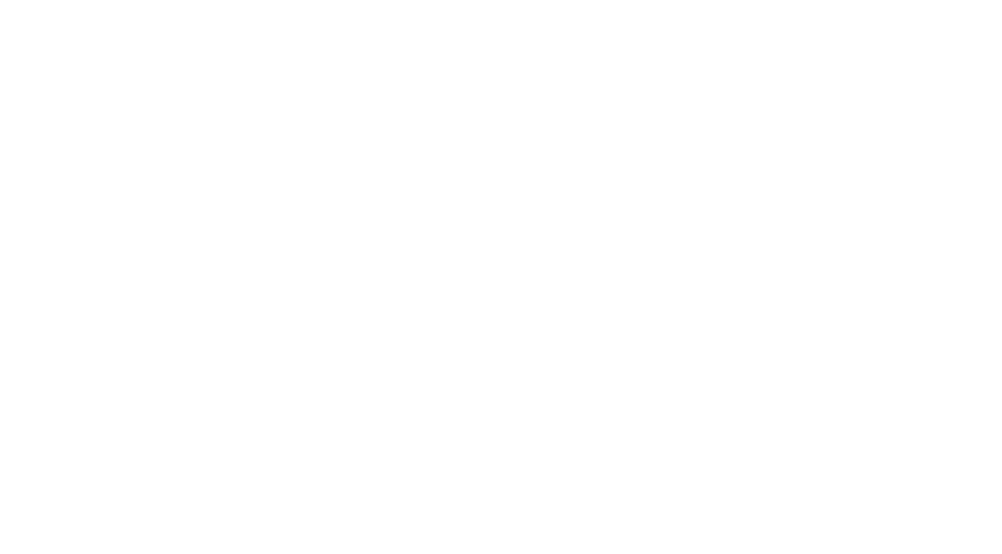
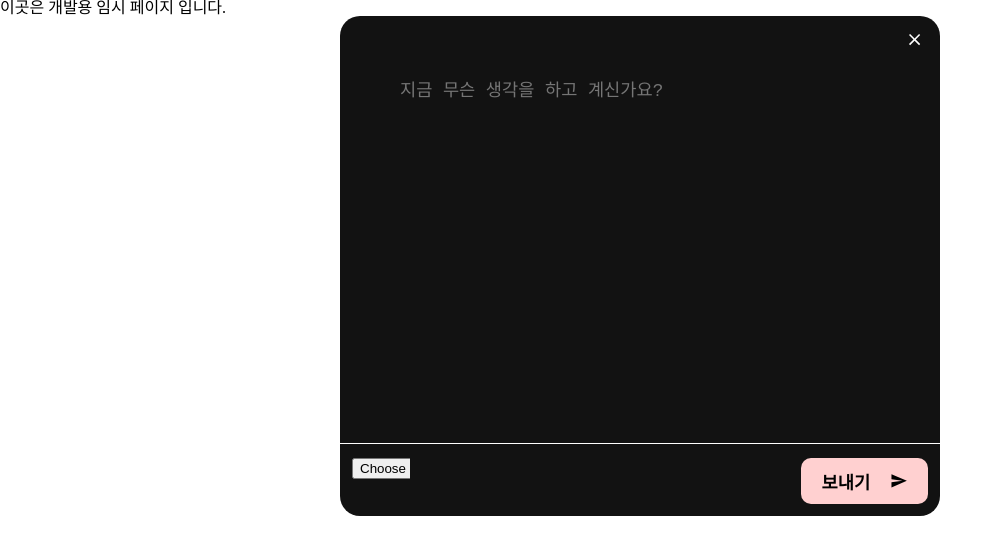
Before and after one commit to dongkyusq/carat-teamProject, a React (Vite) app: page / in a window 1280 px wide. Before the commit this address had no page. Shown: the top 554 px of the page, without its empty margins (0-1002 px from the left). Built offline with nearby package versions, Linux system fonts and the light colour scheme.

Commit message:
update : NewsfeedCreate style

```diff
--- a/package.json
+++ b/package.json
@@ -10,10 +10,15 @@
     "preview": "vite preview"
   },
   "dependencies": {
+    "@emotion/react": "^11.11.4",
+    "@emotion/styled": "^11.11.5",
+    "@mui/icons-material": "^5.15.19",
+    "@mui/material": "^5.15.19",
     "@reduxjs/toolkit": "^2.2.5",
     "react": "^18.2.0",
     "react-dom": "^18.2.0",
     "react-redux": "^9.1.2",
+    "react-router-dom": "^6.23.1",
     "redux": "^5.0.1",
     "styled-components": "^6.1.11",
     "styled-reset": "^4.5.2"
--- a/src/GlobalStyle.jsx
+++ b/src/GlobalStyle.jsx
@@ -3,6 +3,11 @@
 
 const GlobalStyle = createGlobalStyle`
   ${reset}
+
+  @font-face {
+    font-family: 'Pretendard-Regular';
+    src: url('https://fastly.jsdelivr.net/gh/Project-Noonnu/noonfonts_2107@1.1/Pretendard-Regular.woff') format('woff');
+  }
 `;
 
 export default GlobalStyle;
--- /dev/null
+++ b/src/components/NewsfeedCreate.jsx
@@ -0,0 +1,129 @@
+import React, { useEffect, useRef } from "react";
+import styled from "styled-components";
+import CloseIcon from "@mui/icons-material/Close";
+import SendIcon from "@mui/icons-material/Send";
+import AddPhotoAlternateIcon from "@mui/icons-material/AddPhotoAlternate";
+
+function NewsfeedCreate() {
+  const text = useRef("");
+
+  const sendText = e => {
+    e.preventDefault();
+    console.log(text.current.value);
+    /* 잘 들어온다 */
+  };
+
+  const uploadImg = e => {
+    e.preventDefault();
+  };
+
+  return (
+    <form>
+      <StWriteWrap>
+        <StTextareaWrap>
+          <StExitBtn>
+            <CloseIcon style={StIcon} />
+          </StExitBtn>
+          <StTextarea ref={text} placeholder="지금 무슨 생각을 하고 계신가요?"></StTextarea>
+        </StTextareaWrap>
+        <StHr />
+        <StToolWrap>
+          <StPhotoInput type="file" accept="image/gif, image/jpeg, image/jpg, image/png" src={<AddPhotoAlternateIcon />} />
+          <StSendBtn onClick={sendText}>
+            <StSpan>보내기</StSpan>
+            <SendIcon style={StSendIcon} />
+          </StSendBtn>
+        </StToolWrap>
+      </StWriteWrap>
+    </form>
+  );
+}
+
+export default NewsfeedCreate;
+
+const StWriteWrap = styled.div`
+  display: flex;
+  flex-direction: column;
+  justify-content: space-between;
+  width: 600px;
+  height: 500px;
+  margin: 0 auto;
+  border-radius: 20px;
+
+  font-family: "Pretendard-Regular";
+  background-color: #121212;
+`;
+const StTextareaWrap = styled.div`
+  position: relative;
+  width: 100%;
+  height: 85%;
+`;
+const StExitBtn = styled.button`
+  position: absolute;
+  top: 0;
+  right: 0;
+  width: 50px;
+  height: 50px;
+  border: 0;
+  background-color: transparent;
+`;
+const StTextarea = styled.textarea`
+  display: block;
+  position: absolute;
+  bottom: 0px;
+  left: 50px;
+  width: calc(100% - 100px);
+  height: calc(100% - 50px);
+  padding: 10px;
+  border: none;
+  resize: none;
+  box-sizing: border-box;
+  outline: none;
+  font-size: 1.1rem;
+
+  background-color: transparent;
+  color: #fefefe;
+`;
+const StToolWrap = styled.div`
+  display: flex;
+  justify-content: space-between;
+  width: 100%;
+  height: 14%;
+  padding: 12px;
+  box-sizing: border-box;
+`;
+const StPhotoInput = styled.input`
+  width: 10%;
+  border: 0;
+  background-color: transparent;
+`;
+const StSendBtn = styled.button`
+  display: flex;
+  justify-content: center;
+  gap: 20px;
+  width: 22%;
+  border: 0;
+  border-radius: 10px;
+  align-items: center;
+  background-color: #ffd0d0;
+`;
+const StSpan = styled.span`
+  display: inline-block;
+  font-size: 1.1rem;
+  font-weight: 900;
+`;
+const StHr = styled.div`
+  width: 100%;
+  height: 1px;
+  margin: 0 auto;
+  background-color: #fefefe;
+`;
+
+const StIcon = {
+  fontSize: "1.2rem",
+  color: "#fefefe",
+};
+const StSendIcon = {
+  display: "inline",
+  fontSize: "1.1rem",
+};
--- a/src/main.jsx
+++ b/src/main.jsx
@@ -1,9 +1,11 @@
 import React from "react";
 import ReactDOM from "react-dom/client";
 import App from "./App.jsx";
+import GlobalStyle from "./GlobalStyle.jsx";
 
 ReactDOM.createRoot(document.getElementById("root")).render(
   <React.StrictMode>
+    <GlobalStyle />
     <App />
-  </React.StrictMode>
+  </React.StrictMode>,
 );
--- /dev/null
+++ b/src/pages/Temp.jsx
@@ -0,0 +1,13 @@
+import React from "react";
+import NewsfeedCreate from "../components/NewsfeedCreate";
+
+function Temp() {
+  return (
+    <div>
+      이곳은 개발용 임시 페이지 입니다.
+      <NewsfeedCreate />
+    </div>
+  );
+}
+
+export default Temp;
--- a/src/shared/Router.jsx
+++ b/src/shared/Router.jsx
@@ -1,10 +1,13 @@
 import React from "react";
 import { BrowserRouter, Route, Routes } from "react-router-dom";
+import Temp from "../pages/Temp";
 
 const Router = () => {
   return (
     <BrowserRouter>
-      <Routes></Routes>
+      <Routes>
+        <Route path="/" element={<Temp />} />
+      </Routes>
     </BrowserRouter>
   );
 };
```
Also changed, not shown: src/redux/slices/deleteMe.txt (added), 1 other file (tests, documents, lock files or other folders).
